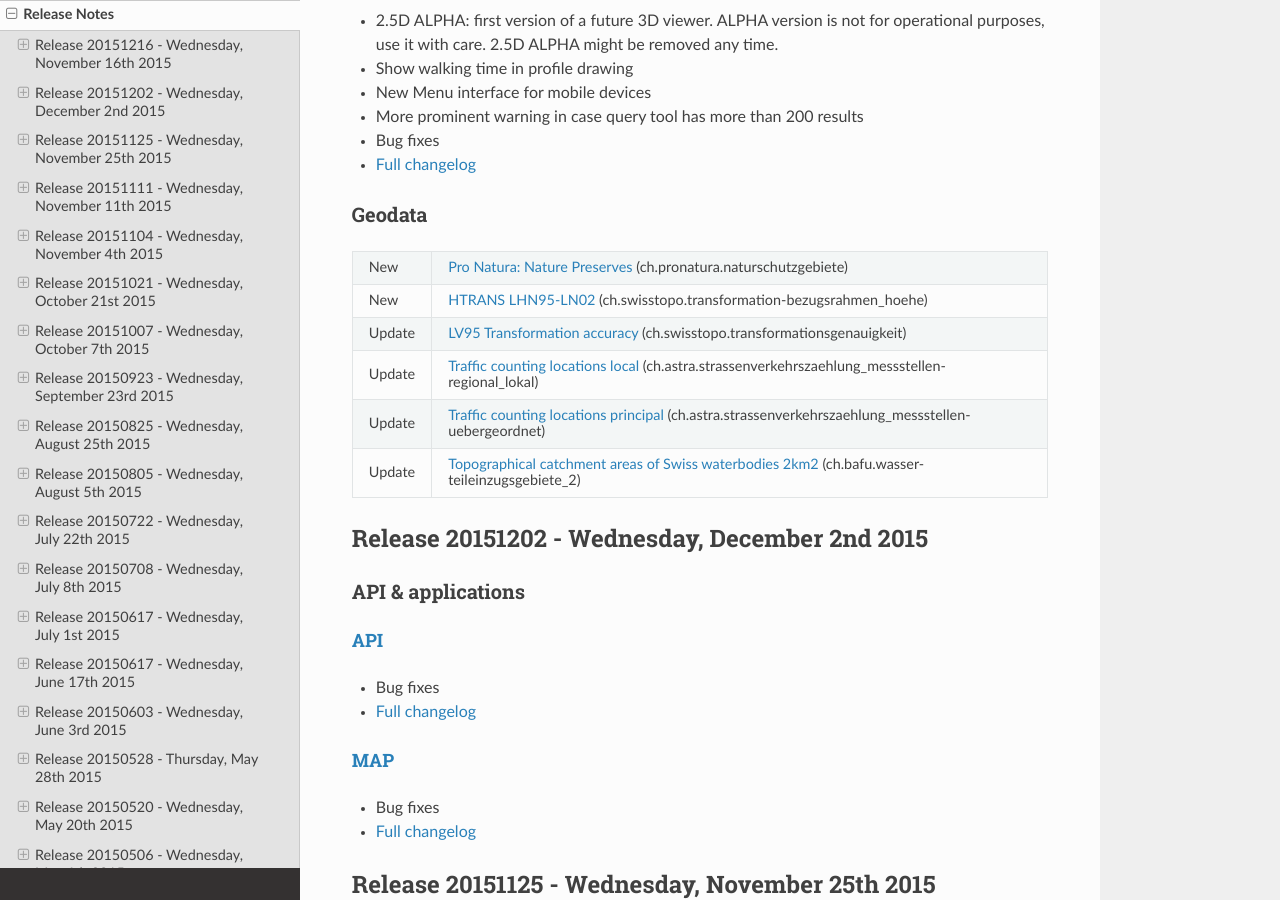
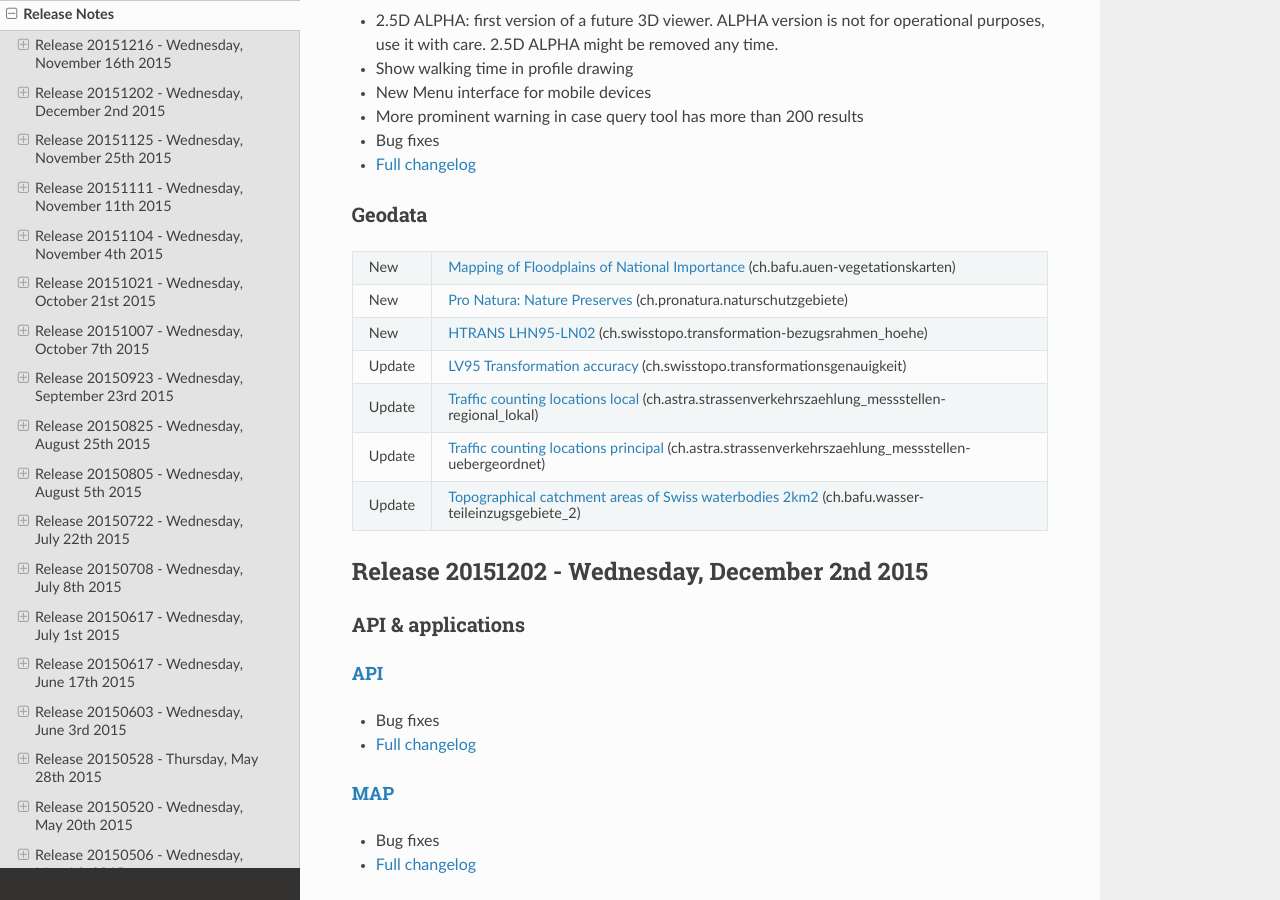
Before and after one commit to swisstopo-test/doc-chsdi3, a Sphinx documentation site: the page built from source/releasenotes/index.rst, in a window 1280 px wide and 900 px high, scrolled down 449 px. Built offline with Sphinx 7.4.7 and the Read the Docs theme 2.0.0, drawn with Linux system fonts in a browser that asks for light colours.

Commit message:
add auen vegetation layer

```diff
--- a/source/releasenotes/index.rst
+++ b/source/releasenotes/index.rst
@@ -36,6 +36,8 @@ API & applications
 
 Geodata
 *******
++--------+--------------------------------------------------------------------------------------------------------------------------------------------------------------------------------------------------+
+| New    | `Mapping of Floodplains of National Importance <//map.geo.admin.ch/?layers=ch.bafu.auen-vegetationskarten>`__ (ch.bafu.auen-vegetationskarten)                                                   |
 +--------+--------------------------------------------------------------------------------------------------------------------------------------------------------------------------------------------------+
 | New    | `Pro Natura: Nature Preserves <//map.geo.admin.ch/?layers=ch.pronatura.naturschutzgebiete>`__ (ch.pronatura.naturschutzgebiete)                                                                  |
 +--------+--------------------------------------------------------------------------------------------------------------------------------------------------------------------------------------------------+
```
